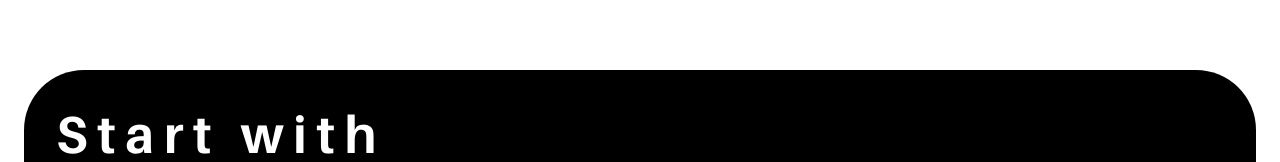
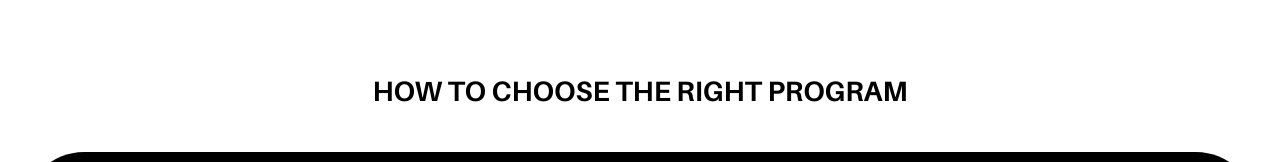
Before and after one commit to FundoraDev/fundora-website, a Next.js app: page /programs in a window 1280 px wide. Shown: the part 2183-2345 px from the top of the page. Built offline with nearby package versions, Linux system fonts and the light colour scheme; a web font is replaced by a local one.

Commit message:
Enhance "How To Choose" section on Programs page: add a title for better clarity and center-align text for improved visual appeal.

```diff
--- a/app/programs/page.tsx
+++ b/app/programs/page.tsx
@@ -157,7 +157,8 @@ export default function Programs() {
 
       {/* How To Choose */}
       <section className="bg-white text-black">
-        <div className="mx-auto max-w-8xl px-4 py-12 md:px-6 md:py-16 space-y-10">
+        <div className="mx-auto max-w-8xl px-4 py-12 md:px-6 md:py-16 space-y-10 text-center">
+          <h2 className="text-black font-bold text-[16px] md:text-[28px]">HOW TO CHOOSE THE RIGHT <br className="block md:hidden" /> PROGRAM</h2>
           {/* Calm Strategy block */}
           <div
             className="flex flex-col md:justify-center md:items-end gap-8 rounded-[20px] md:rounded-[60px] bg-black p-6 md:p-8 md:bg-left overflow-hidden"
```
